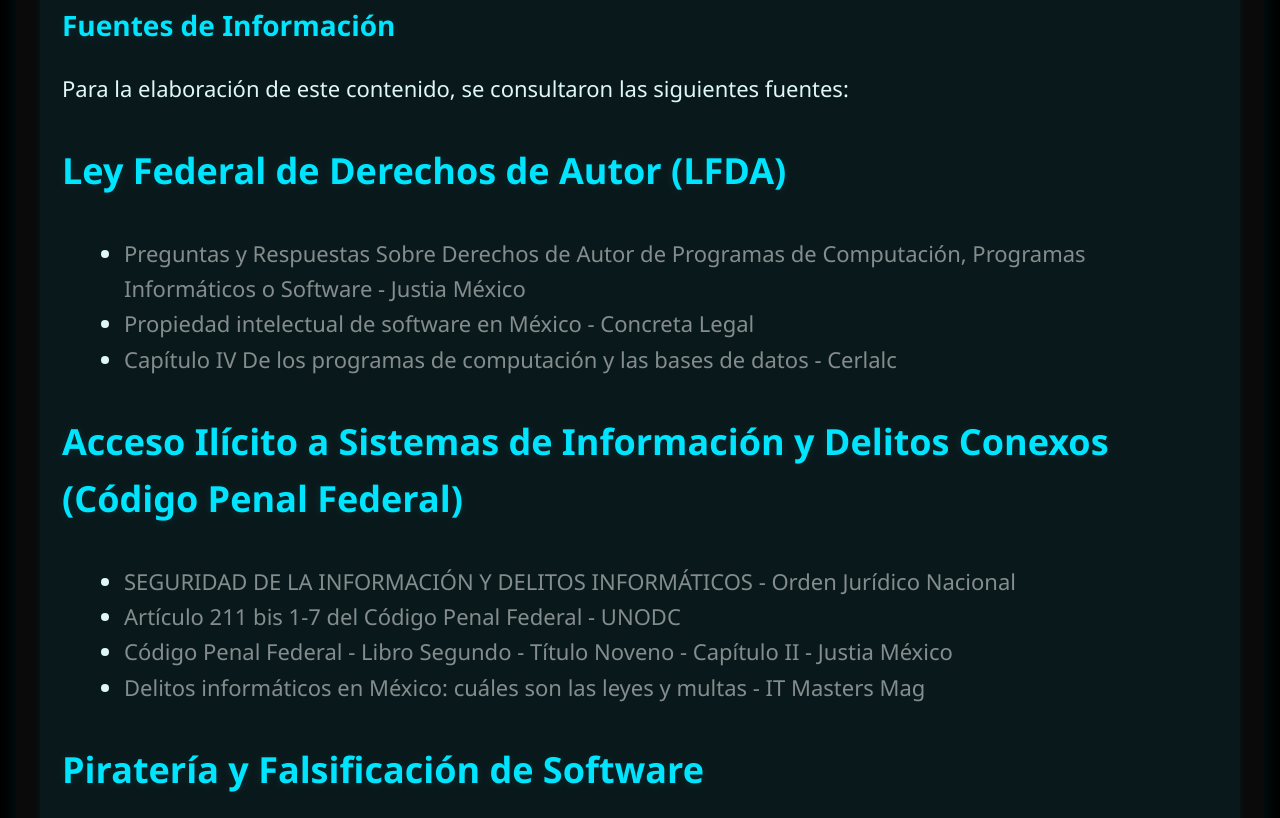
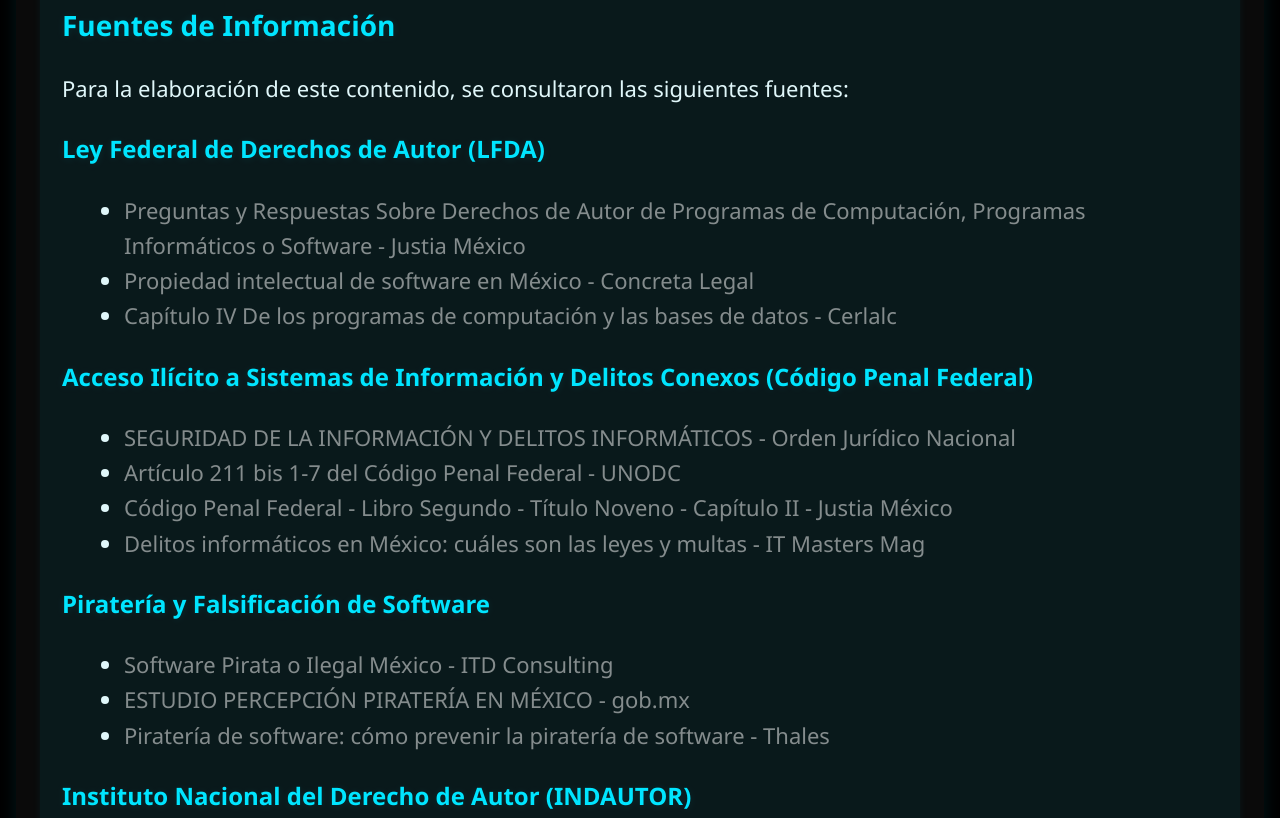
Before and after one commit to Luisantonio3005/Pagina-delitos-informaticos, a plain HTML site: page index.html in a window 1280 px wide. Shown: the part 5756-6574 px from the top of the page. Drawn offline with Linux system fonts and the light colour scheme.

Commit message:
Ajuste de tamaño h3 a 24px para mantener jerarquía visual

```diff
--- a/estilos.css
+++ b/estilos.css
@@ -182,11 +182,18 @@ h2,
 h3 {
   color: var(--accent); /* Se mantiene el color de acento azul neón para los títulos */
   text-shadow: 0 1px 8px rgba(0, 229, 255, 0.1); /* Sombra de texto neón */
+}
+
+h1 {
   font-size: 36px; /* Reducido en 4px */
 }
 
 h2 {
   font-size: 28px; /* Reducido en 4px */
+}
+
+h3 {
+  font-size: 24px; /* Más pequeño que h2 */
 }
 
 ul {
```
